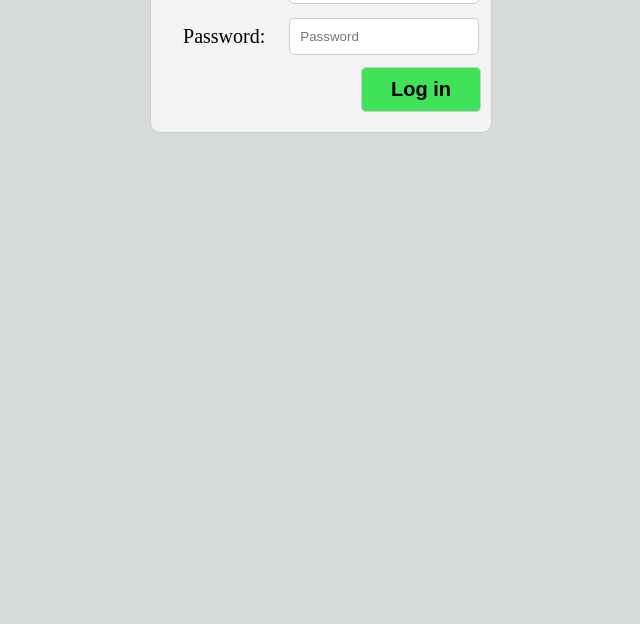
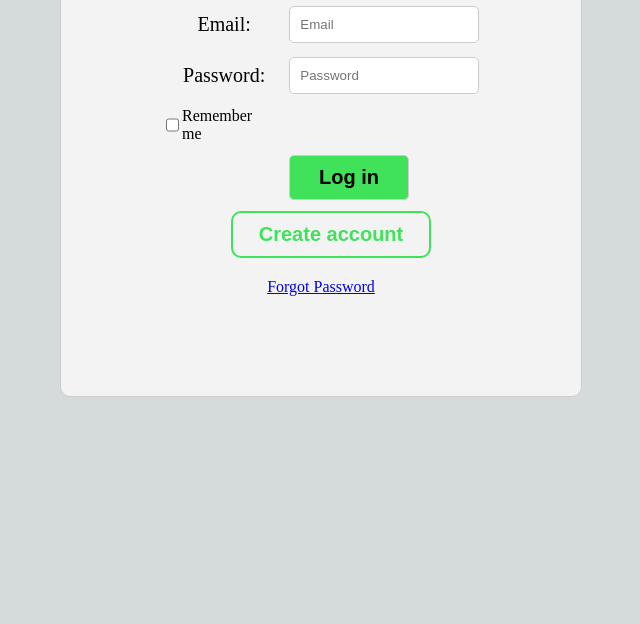
Before and after one commit to johnson-Omwoyo/project1, a plain HTML site: page Login page.html in a window 1280 px wide. Shown: the part 399-1023 px from the top of the page, without its empty margins (319-959 px from the left). Before the commit the page ends 811 px from the top, so only its background shows below. Drawn offline with Linux system fonts and the light colour scheme.

Commit message:
added features
Remember me.
create account
forgot password
changed username to Email

```diff
--- a/Login page.html
+++ b/Login page.html
@@ -14,14 +14,15 @@
                 }
 
                 .form-container {
-                    margin: 20% auto;
+                    margin: 8% 20%;
                     text-align: center;
+                    padding: 100;
                 }
 
                 .loginForm {
                     width: 320px;
                     margin: 0 auto;
-                    padding: 10px;
+                    padding: 100px;
                     border: 1px solid #ccc;
                     background: #f3f3f3;
                     border-radius: 10px;
@@ -58,6 +59,7 @@
                 .loginButton {
                     width: 120px;
                     padding: 10px;
+                    margin: 1px 40%;
                     border: 1px solid #ccc;
                     border-radius: 5px;
                     background: #3fe258;
@@ -66,27 +68,72 @@
                     color: black;
                     font-weight: bold;
                 }
+
+                .Remembermecheckbox {
+                    width: 20;
+                    margin: 0;
+                    text-align: left;
+                    display: flex;
+                    background-color: #f3f3f3;
+                    border: 1px solid #f3f3f3;
+
+
+                }
+
+                .links {
+                    color: #3f65e2;
+                    margin: auto;
+                    text-align: center;
+
+                }
+
+                .createaccountbutton {
+                    width: 200px;
+                    background-color: #f3f3f3;
+                    border: 2px solid #3fe258;
+                    cursor: pointer;
+                    font-size: 20px;
+                    margin: 10px 50px;
+                    text-align: center;
+                    padding: 10px;
+                    border-radius: 10px;
+                    font-weight: bold;
+                    color: #3fe258;
+
+                }
             </style>
         </head>
 
         <body class="inner">
             <div class="form-container">
                 <form class="loginForm">
-                    <h1 align="center"><b>Log in</h1></b>
+                    <h1><b>Log in</h1></b>
                     <div class="formGroup">
-                        <label align="center" class="inputLabel">Username:</label>
-                        <input class="inputField" type="text" placeholder="Username">
+                        <label class="inputLabel">Email:</label>
+                        <input class="inputField" type="text" placeholder="Email">
                     </div>
                     <div class="formGroup">
-                        <label align="center" class="inputLabel">Password:</label>
+                        <label class="inputLabel">Password:</label>
                         <input class="inputField" type="password" placeholder="Password">
+                    </div>
+                    <div class="Remembermecheckbox">
+                        <input type="checkbox">Remember me
+
                     </div>
                     <div class="buttonGroup">
                         <button type="button" class="loginButton">Log in</button>
+                        <button type="button" class="createaccountbutton">Create account</button>
                     </div>
+
+                    <div class="links">
+                        <a href="emailcheckform.html">Forgot Password</a>
+                    </div>
+
                 </form>
             </div>
         </body>
     </body>
 
-    </html>
+
+
+    </html>
```
